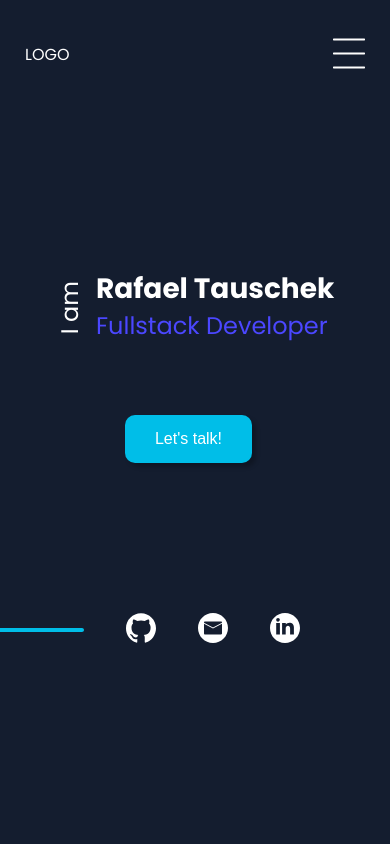
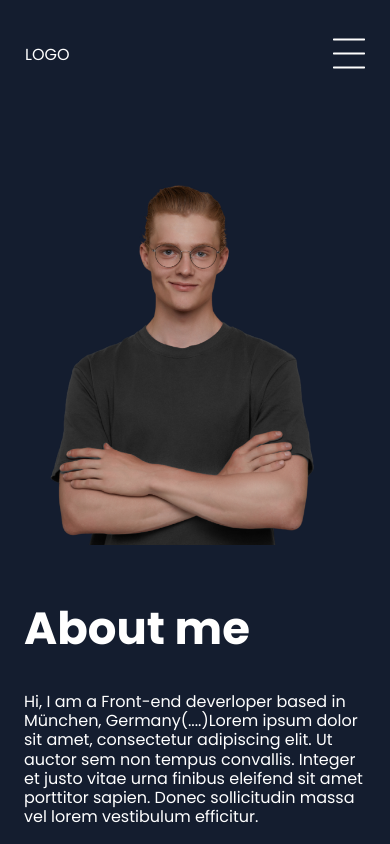
Before and after one commit to RafaelTauschek/rafaeltauschek.de, an Angular app: page / in a window 390 px wide. Shown: the top 844 px of the page. Built offline with nearby package versions, Linux system fonts and the light colour scheme.

Commit message:
about-me responsiveness

```diff
--- a/src/app/about-me-section/about-me-section.component.scss
+++ b/src/app/about-me-section/about-me-section.component.scss
@@ -3,9 +3,40 @@
     grid-template-columns: 0.7fr 1.3fr;
     padding: 100px 100px;
 
+    @media(max-width: 1500px) {
+        grid-template-columns: 1fr 1fr;
+        padding-right: 10px;
+    }
+
+    @media(max-width: 700px) {
+        display: flex;
+        flex-direction: column;
+        padding: 24px 24px;
+    }
+
     h2 {
         font-weight: 700;
         font-size: 90px;
+
+        @media(max-width: 1100px) {
+            font-size: 72px;
+        }
+
+        @media(max-width: 1000px) {
+            font-size: 64px;
+        }
+
+        @media(max-width: 900px) {
+            font-size: 56px;
+        }
+
+        @media(max-width: 800px) {
+            font-size: 48px;
+        }
+
+        @media(max-width: 700px) {
+            font-size: 45px;
+        }
     }
 
     .about-me-content {
@@ -20,12 +51,20 @@
             display: flex;
             gap: 35px;
             padding-left: 30px;
+
+            @media(max-width: 950px) {
+                padding-left: 0;
+            }
         }
 
         .bottom-section {
             display: flex;
             gap: 35px;
             padding-left: 30px;
+
+            @media(max-width: 950px) {
+                padding-left: 0;
+            }
         }
     }
 
@@ -33,12 +72,33 @@
         display: flex;
         justify-content: center;
 
+        @media(max-width: 700px) {
+            order: -1;
+        }
 
         img {
             object-fit: contain;
             width: 593px;
             height: 647px;
             flex-shrink: 0;
+
+            @media(max-width: 1500px) {
+                width: 500px;
+                height: 620px;
+            }
+
+            @media(max-width: 950px) {
+                width: 100%;
+            }
+
+            @media(max-width: 700px) {
+                width: 410.607px;
+                height: 448.108px;
+            }
+
+            @media(max-width: 400px) {
+                width: 100%;
+            }
         }
     }
 }
--- a/src/app/app.component.html
+++ b/src/app/app.component.html
@@ -1,6 +1,6 @@
 <app-header></app-header>
-<app-intoduction-section></app-intoduction-section>
-<!-- <app-about-me-section></app-about-me-section> -->
+<!-- <app-intoduction-section></app-intoduction-section> -->
+<app-about-me-section></app-about-me-section>
 <!-- <app-skill-section></app-skill-section> -->
 <!-- <app-portfolio-section></app-portfolio-section> -->
 <!-- <app-contact-section></app-contact-section> -->
```
